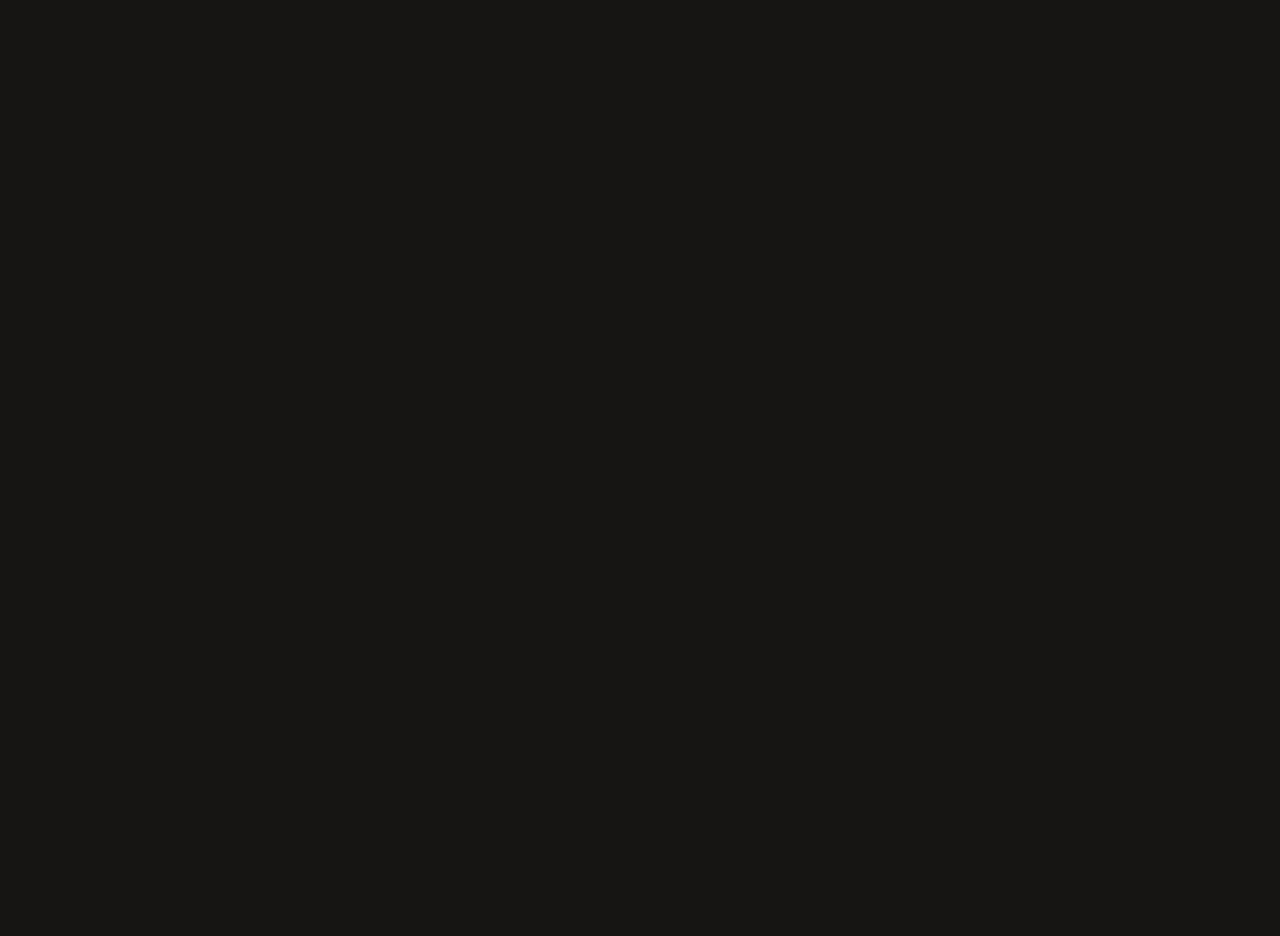
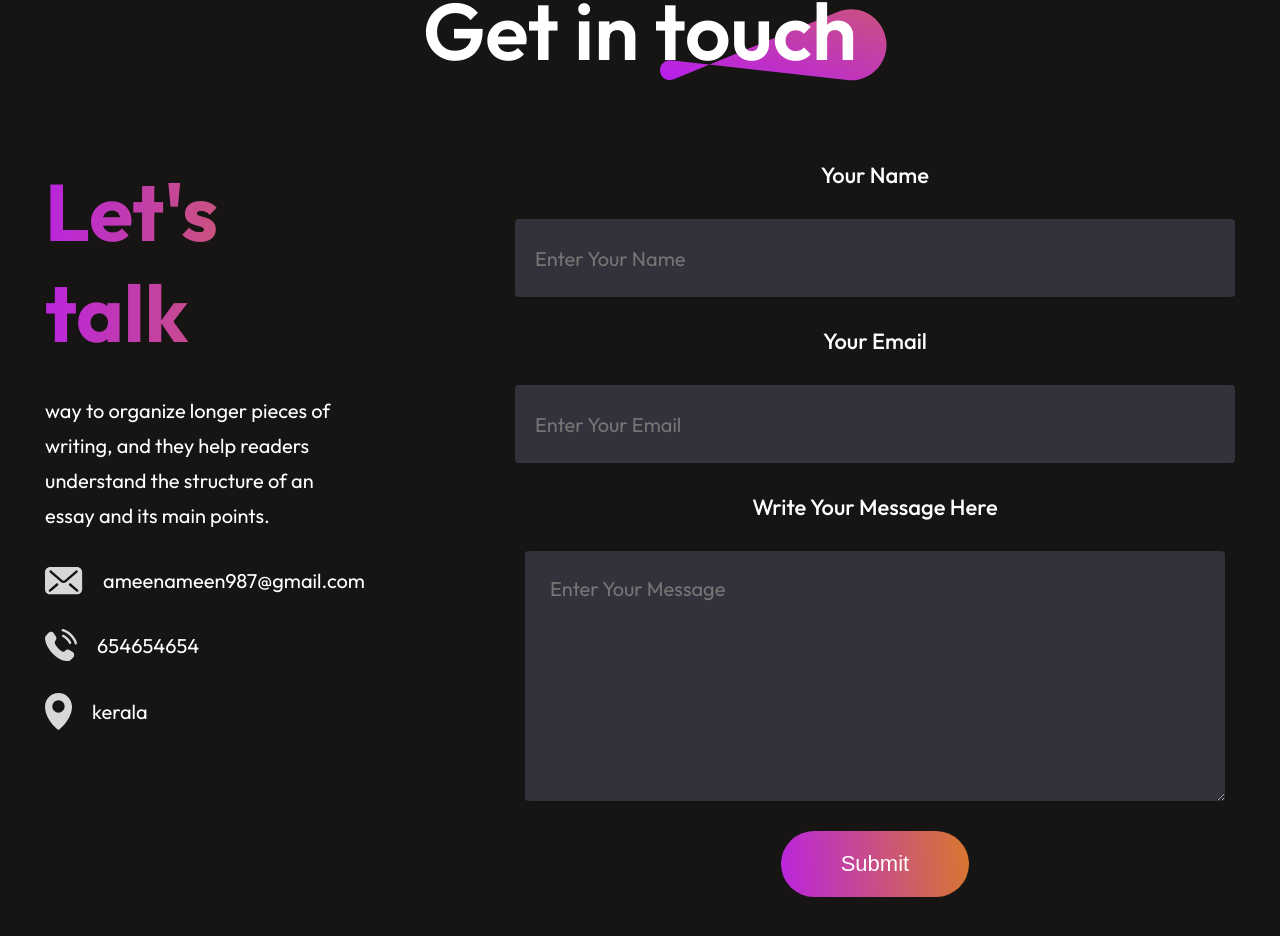
Before and after one commit to Ameen-K-Nejeeb/portfolio, a React (Vite) app in the folder protfolio/: page / in a window 1280 px wide. Shown: the part 5236-6172 px from the top of the page. Before the commit the page ends 5136 px from the top, so only its background shows below. Built offline with nearby package versions, Linux system fonts and the light colour scheme.

Commit message:
Complete : contact , forms and button

```diff
--- a/protfolio/src/App.jsx
+++ b/protfolio/src/App.jsx
@@ -4,6 +4,7 @@
 import About from './components/About/About'
 import Services from './components/Services/Services'
 import MyWork from './components/MyWork/MyWork'
+import Contact from './components/Contact/Contact'
 
 const App = () => {
   return (
@@ -13,6 +14,7 @@
       <About/>
       <Services/>
       <MyWork/>
+      <Contact/>
     </div>
   )
 }
--- /dev/null
+++ b/protfolio/src/components/Contact/Contact.css
@@ -0,0 +1,98 @@
+.contact{
+    display: flex;
+    flex-direction: column;
+    align-items: center;
+    justify-content: center;
+    gap: 80px;
+    margin: 80px 170px;
+}
+.contact-title{
+    position: relative;
+}
+.contact-title h1{
+    padding: 0px 30px;
+    font-size: 80px;
+    font-weight: 600;
+}
+.contact-title img{
+    position: absolute;
+    bottom: 0;
+    right: 0;
+    z-index: -1;
+}
+.contact-section{
+    display: flex;
+    gap: 150px;
+}
+.contact-left{
+    display: flex;
+    flex-direction: column;
+    gap: 30px;
+}
+.contact-left h1{
+    font-size: 80px;
+    font-weight: 700;
+    background: linear-gradient(270deg,#DA7C25 -5.09%,#B923E1 102.06%);
+    -webkit-background-clip: text;
+    -webkit-text-fill-color: transparent;
+}
+.contact-left p{
+    max-width: 550px;
+    color: white;
+    font-size: 20px;
+    line-height: 35px;
+}
+.contact-details{
+    display: flex;
+    flex-direction: column;
+    gap: 30px;
+    color: white;
+    font-size: 22px;
+}
+.contact-detail{
+    display: flex;
+    align-items: center;
+    gap: 20px;
+}
+.contact-right{
+    display: flex;
+    flex-direction: column;
+    align-items: center;
+    gap: 30px;
+}
+.contact-right label{
+    color: white;
+    font-size: 22px;
+    font-weight: 500;
+}
+.contact-right input{
+    border: none;
+    width: 700px;
+    height: 78px;
+    padding-left: 20px;
+    border-radius: 4px;
+    background: #32323c;
+    color: #A0A0A0;
+    font-family: Outfit;
+    font-size: 20px;
+}
+.contact-right textarea{
+    width: 650px;
+    border: none;
+    padding: 25px;
+    border-radius: 4px;
+    background:#32323c;
+    color: #A0A0A0;
+    font-family: Outfit;
+    font-size: 20px;
+}
+.contect-submit{
+    border: none;
+    color: white;
+    border-radius: 50px;
+    background: linear-gradient(264deg,#DA7C25 -5.09%,#B923E1 102.06%);
+    font-size: 22px;
+    padding: 20px 60px;
+    margin-bottom: 50px;
+    cursor: pointer;
+}
--- /dev/null
+++ b/protfolio/src/components/Contact/Contact.jsx
@@ -0,0 +1,50 @@
+import React from 'react'
+import './Contact.css'
+import theme from '../../assets/theme_pattern.svg'
+import mail from '../../assets/mail_icon.svg'
+import location from '../../assets/location_icon.svg'
+import call from '../../assets/call_icon.svg'
+
+const Contact = () => {
+  return (
+    <div className='contact'>
+
+        <div className="contact-title">
+            <h1>Get in touch</h1>
+            <img src={theme} alt="" />
+        </div>
+        <div className="contact-section">
+            <div className="contact-left">
+                <h1>Let's talk</h1>
+                <p> way to organize longer pieces of writing, and they help readers understand the structure of an essay and its main points.</p>
+                <div className="contact-details">
+                    <div className="contact-detail">
+                        <img src={mail} alt="" /><p>ameenameen987@gmail.com</p>
+                    </div>
+                    <div className="contact-detail">
+                        <img src={call} alt="" /><p>654654654</p>
+                    </div>
+                    <div className="contact-detail">
+                        <img src={location} alt="" /><p>kerala</p>
+                    </div>
+                </div>
+            </div>
+            <form className="contact-right">
+                <label htmlFor="">Your Name</label>
+                <input type="text" placeholder='Enter Your Name' name='name'/>
+
+                <label htmlFor="">Your Email</label>
+                <input type="email" placeholder='Enter Your Email' name='email' />
+
+                <label htmlFor="">Write Your Message Here</label>
+                <textarea name="message" rows="8" placeholder='Enter Your Message'></textarea>
+
+                <button type='submit' className="contect-submit">Submit</button>
+            </form>
+        </div>
+
+    </div>
+  )
+}
+
+export default Contact
```
